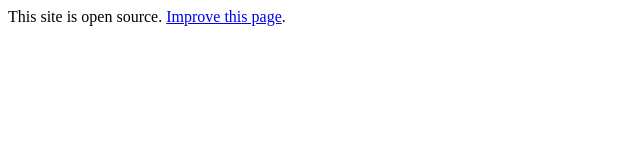
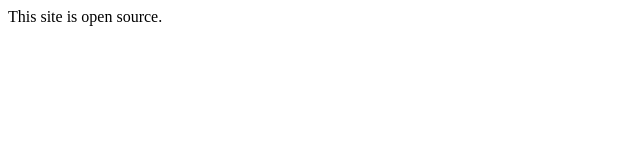
Before and after one commit to darkinapla/chernobyl.tk-chrnbl.tk, a plain HTML site: page index.html in a window 1280 px wide. Shown: the whole page, without its empty margins (0-640 px from the left). Drawn offline with Linux system fonts and the light colour scheme.

Commit message:
Update index.html

```diff
--- a/index.html
+++ b/index.html
@@ -1,3 +1,3 @@
 <div>
-        This site is open source. <a href="https://github.com/darkinapla/chernobyl.tk-chrnbl.tk/">Improve this page</a>.
+        This site is open source.
       </div>
```
